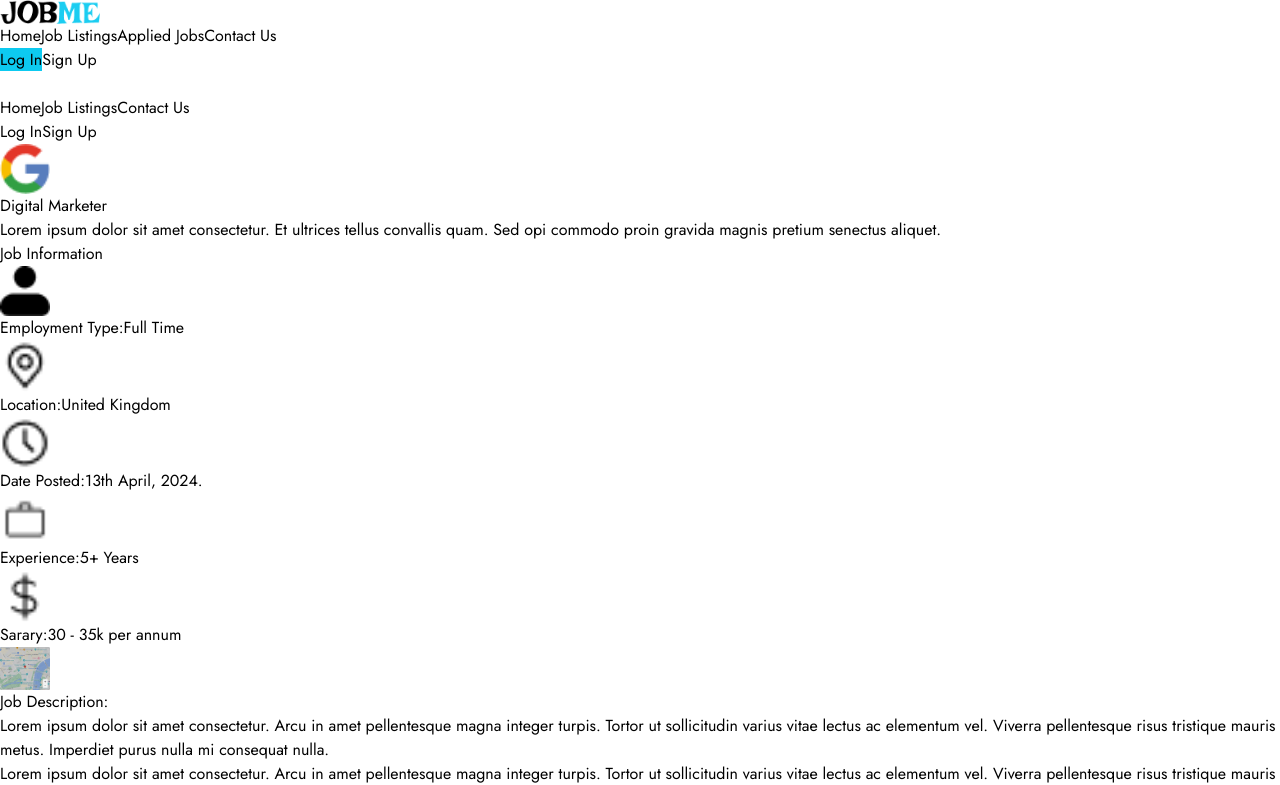
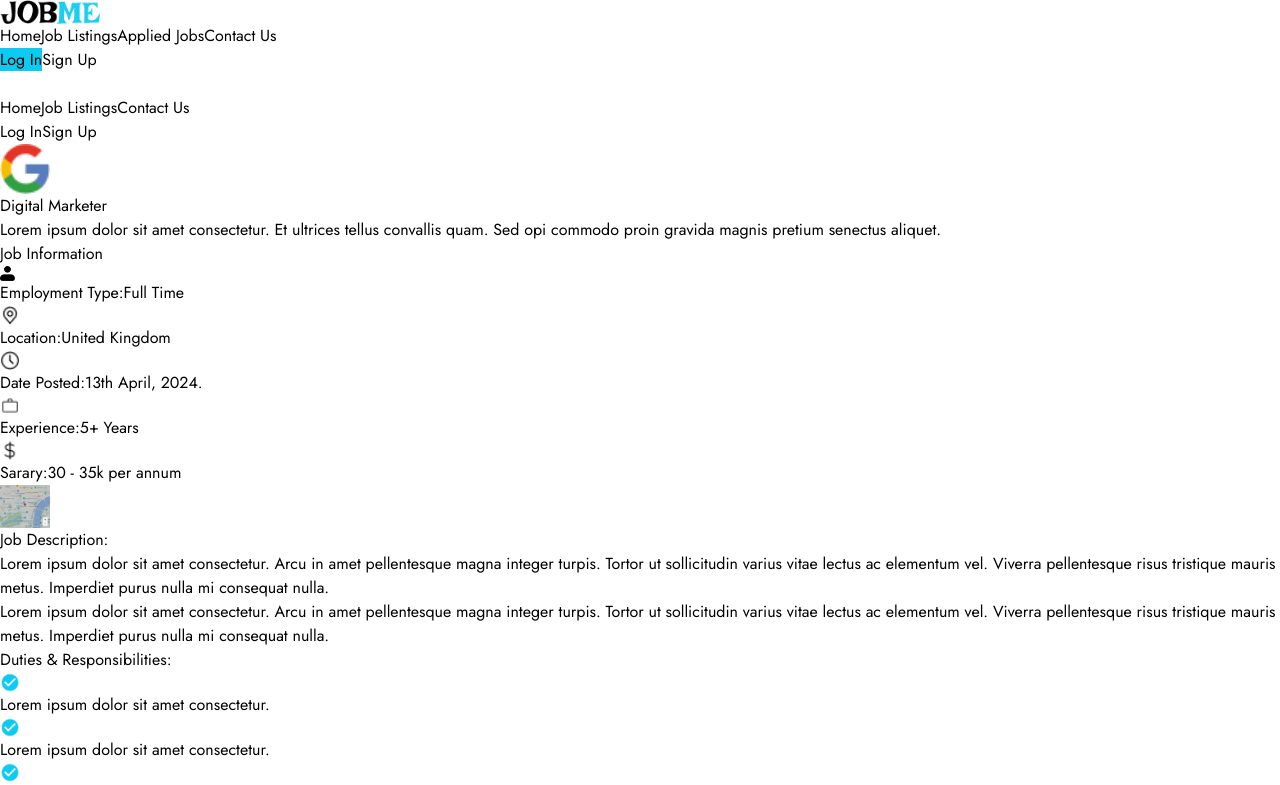
Before and after one commit to somaxo/Job-me, a Next.js app: page /joblisting/1 in a window 1280 px wide. Shown: the top 785 px of the page. Built offline with nearby package versions, Linux system fonts and the light colour scheme.

Commit message:
made some new edits

```diff
--- a/pages/appliedjobs/index.js
+++ b/pages/appliedjobs/index.js
@@ -27,7 +27,7 @@
               <p>Google </p>
               <p>United Kingdom </p>
               <p>
-                <span className="font-semibold">Date of Application:</span>{" "}
+                <span className="font-semibold">Date of Application:</span>
                 February 20, 2024
               </p>
             </div>
@@ -48,7 +48,7 @@
             </div>
           </div>
 
-          <hr className="border-gray-400 mb-6 mt-4" />
+          <hr className="border-gray-400 mb-6 mt-4 md:mt-0" />
         </div>
       </div>
     );
--- a/pages/joblisting/[slug]/index.js
+++ b/pages/joblisting/[slug]/index.js
@@ -6,13 +6,13 @@
     <>
       <div className="">
         <div className="">
-          <div className="">
+          <div className="bg-[#DBF7FD]">
             <Image
               src="/google.png"
               width={50}
               height={50}
               alt="google icon"
-              className=""
+              className="shadow-[0_3px_10px_rgb(0,0,0,0.2)] rounded-md p-2 bg-white"
             />
             <h4>Digital Marketer</h4>
             <p>
@@ -25,8 +25,8 @@
               <p className="card-detail">
                 <Image
                   src="/profile.png"
-                  width={50}
-                  height={50}
+                  width={15}
+                  height={20}
                   alt="person"
                   className=""
                 />
@@ -36,8 +36,8 @@
               <p>
                 <Image
                   src="/black-location.png"
-                  width={50}
-                  height={50}
+                  width={20}
+                  height={20}
                   alt="location pin"
                   className=""
                 />
@@ -47,8 +47,8 @@
               <p>
                 <Image
                   src="/black-clock.png"
-                  width={50}
-                  height={50}
+                  width={20}
+                  height={20}
                   alt="clock"
                   className=""
                 />
@@ -58,8 +58,8 @@
               <p>
                 <Image
                   src="/suit-case.png"
-                  width={50}
-                  height={50}
+                  width={20}
+                  height={20}
                   alt="suitcase"
                   className=""
                 />
@@ -69,8 +69,8 @@
               <p>
                 <Image
                   src="/dollar.png"
-                  width={50}
-                  height={50}
+                  width={20}
+                  height={20}
                   alt="dollar"
                   className=""
                 />{" "}
@@ -81,7 +81,13 @@
           </div>
           {/* MAP */}
 
-          <Image src="/map.png" width={50} height={50} alt="map" className="" />
+          <Image
+            src="/map.png"
+            width={50}
+            height={50}
+            alt="map"
+            className="w-72 hidden md:block"
+          />
         </div>
 
         {/* BULLET POINT CONTENT */}
@@ -153,7 +159,10 @@
             </p>
 
             <div>
-              <Link className="btn w-20 bg-[#0dcaf0] mx-auto rounded-md p-2 text-white md:w-[100px] lg:text-xl">
+              <Link
+                href="/joblisting"
+                className="btn w-20 bg-[#0dcaf0] mx-auto rounded-md p-2 text-white md:w-[100px] lg:text-xl"
+              >
                 Apply Now
               </Link>
             </div>
```
Also changed, not shown: component/modals/Jobs.js (added, +18 -0 lines), pages/api/jobs/jobupload.js (added, +69 -0 lines).
